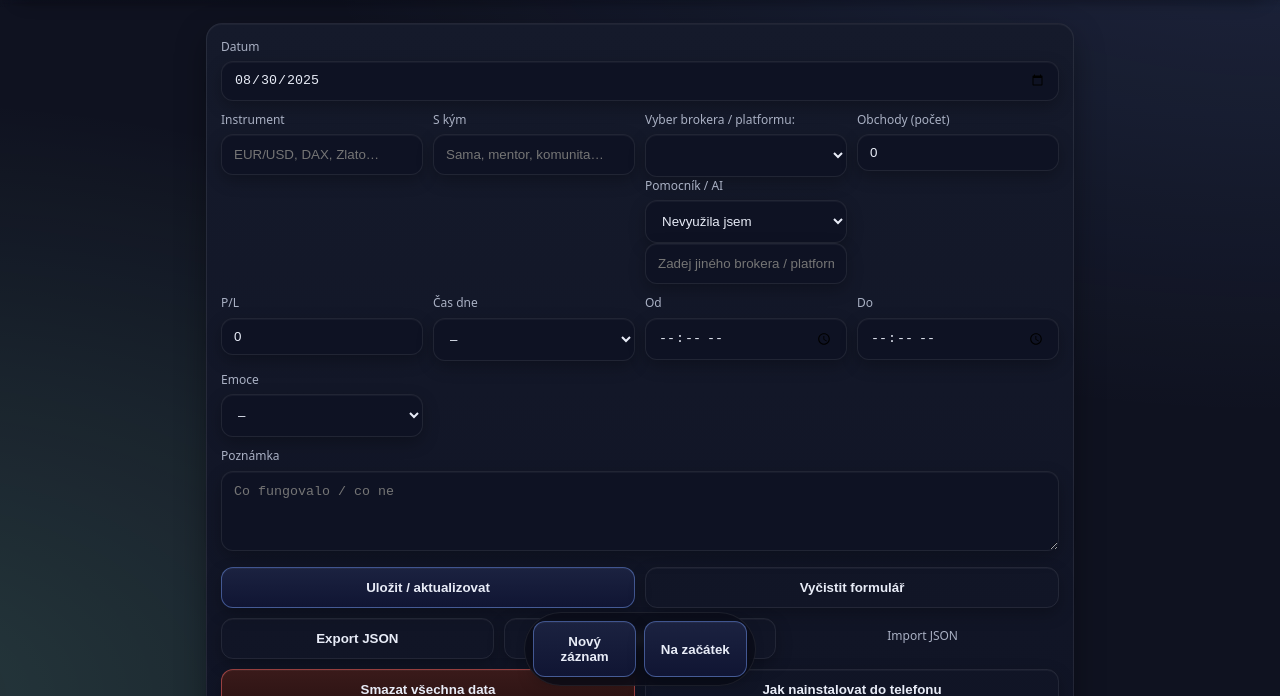
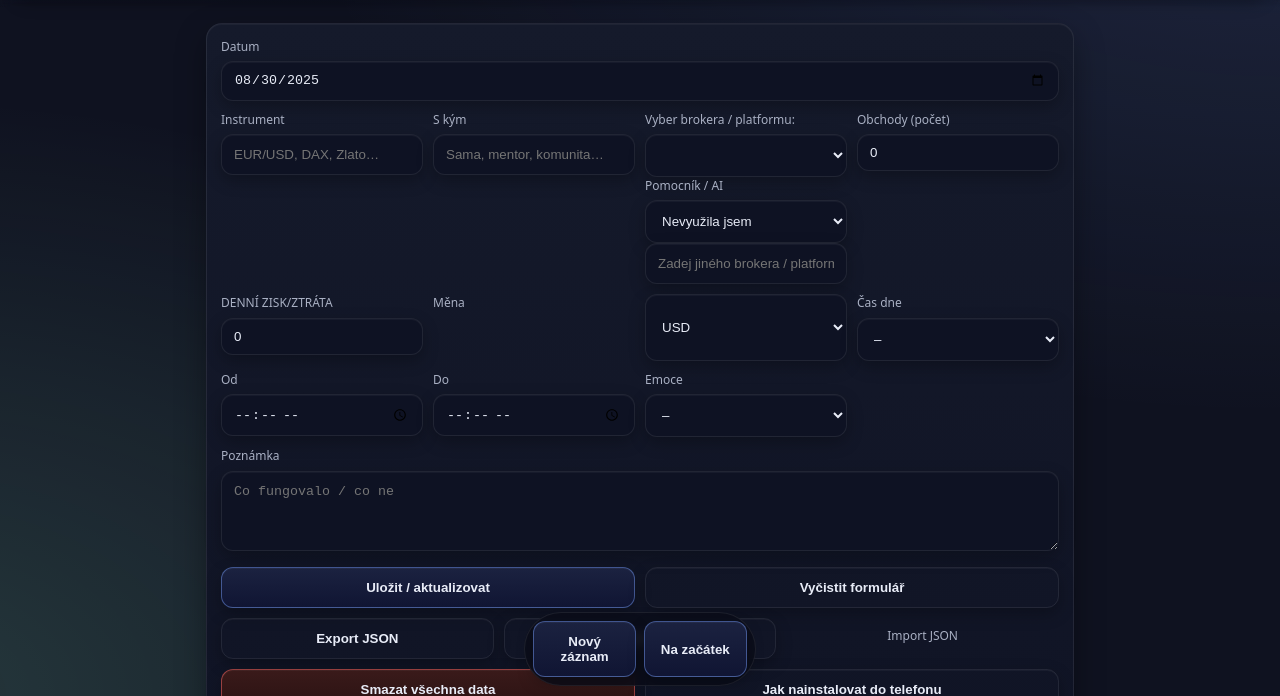
Before and after one commit to VictoriaPKS/Trading-reporting, a plain HTML site: page index.html in a window 1280 px wide. Shown: the part 104-800 px from the top of the page. Drawn offline with Linux system fonts and the light colour scheme.

Commit message:
Update index.html

```diff
--- a/index.html
+++ b/index.html
@@ -189,9 +189,14 @@
           <input id="trades" type="number" inputmode="numeric" min="0" step="1" placeholder="0">
         </div>
         <div>
-          <label for="pnl">P/L</label>
+          <label for="pnl">DENNÍ ZISK/ZTRÁTA</label>
           <input id="pnl" type="number" inputmode="decimal" step="0.01" placeholder="0">
         </div>
+        <label for="currency">Měna</label>
+<select id="currency" name="currency">
+  <option value="USD">USD</option>
+  <option value="EUR">EUR</option>
+</select>
         <div>
           <label for="session">Čas dne</label>
           <select id="session">
```
